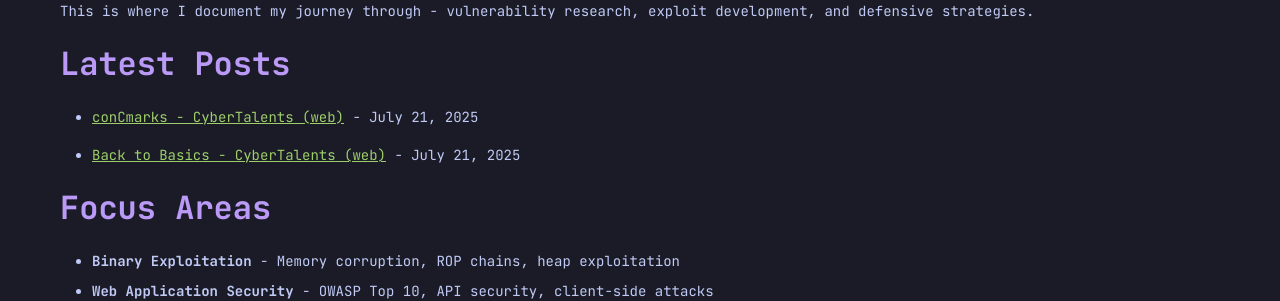
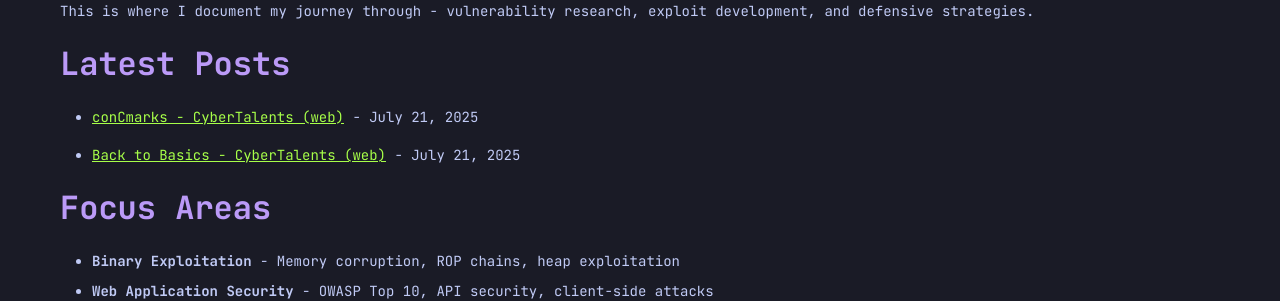
Before and after one commit to 0xr1ck/0xr1ck.github.io, a Jekyll site: the page built from index.md, in a window 1280 px wide. Shown: the part 225-526 px from the top of the page. Built offline with Jekyll 4.4.1, drawn with Linux system fonts in a browser that asks for light colours.

Commit message:
Update style.scss

```diff
--- a/assets/css/style.scss
+++ b/assets/css/style.scss
@@ -9,10 +9,10 @@ $text-primary: #c0caf5;
 $text-secondary: #9aa5ce;
 $accent-blue: #7aa2f7;
 $accent-purple: #bb9af7;
-$accent-cyan: #7dcfff;
-$accent-green: #9ece6a;
-$accent-orange: #ff9e64;
-$accent-red: #f7768e;
+$accent-cyan: #923AB0;
+$accent-green: #a7ff49;
+$accent-orange: #fc792d;
+$accent-red: #fa3156;
 $border: #414868;
 
 * {
```
